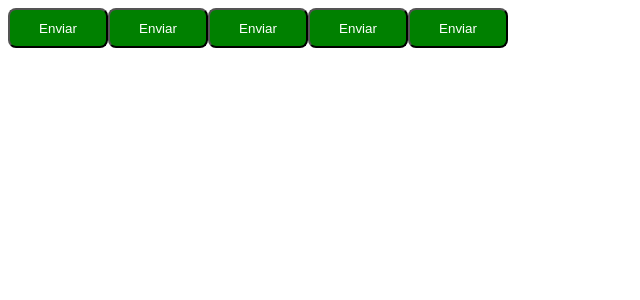
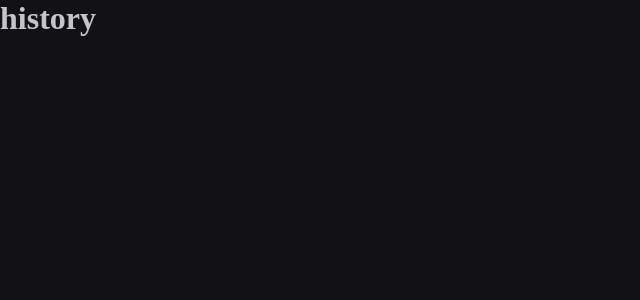
Before and after one commit to NetoResende/01-to-do-list, a React (Vite) app: page /History in a window 1280 px wide. Shown: the top 300 px of the page, without its empty margins (0-640 px from the left). Built offline with nearby package versions, Linux system fonts and the light colour scheme.

Commit message:
criando rotas

```diff
--- a/package.json
+++ b/package.json
@@ -12,6 +12,7 @@
   "dependencies": {
     "react": "^18.3.1",
     "react-dom": "^18.3.1",
+    "react-router-dom": "^6.25.1",
     "styled-components": "^6.1.12"
   },
   "devDependencies": {
@@ -21,9 +22,6 @@
     "@typescript-eslint/eslint-plugin": "^7.15.0",
     "@typescript-eslint/parser": "^7.15.0",
     "@vitejs/plugin-react": "^4.3.1",
-    "eslint": "^8.57.0",
-    "eslint-plugin-react-hooks": "^4.6.2",
-    "eslint-plugin-react-refresh": "^0.4.7",
     "typescript": "^5.2.2",
     "vite": "^5.3.4"
   }
--- a/src/App.tsx
+++ b/src/App.tsx
@@ -1,14 +1,16 @@
-import { ThemeProvider} from 'styled-components'
-import { Button } from "./components/Button";
-import { defaultThemes } from './styles/themes/default';
+import { ThemeProvider } from "styled-components"
+import { defaultThemes } from "./styles/themes/default";
+import { GlobalStyle } from "./styles/global";
+import { BrowserRouter} from 'react-router-dom'
+import { Router } from "./Router";
+
 export function App() {
   return (
     <ThemeProvider theme={defaultThemes}>
-        <Button variant="primary"/>
-        <Button variant="secondary"/>
-        <Button variant="success"/>
-        <Button variant="danger"/>
-        <Button />
+      <BrowserRouter>
+         <Router/>
+      </BrowserRouter>
+      <GlobalStyle />
     </ThemeProvider>
-  )
+  );
 }
--- /dev/null
+++ b/src/Router.tsx
@@ -0,0 +1,15 @@
+import {Routes, Route} from 'react-router-dom'
+import { Home } from './pages/Home'
+import { History } from './pages/History'
+import { ErroPages } from './pages/ErroPages'
+
+
+export function Router(){
+  return(
+    <Routes>
+      <Route path='/' element={<Home/>}/>
+      <Route path='/History' element={<History/>}/>
+      <Route path='*' element={<ErroPages/>}/>
+    </Routes>
+  )
+}
--- a/src/components/Button.style.ts
+++ /dev/null
@@ -1,26 +0,0 @@
-
-import styled,{css} from "styled-components";
-export type ButtonVariant ='primary'| 'secondary'| 'danger'| 'success';
-
- interface ButtonContainerProps {
-  variant: ButtonVariant;
-}
-const ButtonVariants = {
-  primary: "purple",
-  secondary: 'orange',
-  danger: 'red',
-  success: "green"
-}
-
-export const ButtonContainer = styled.button <ButtonContainerProps>`
-  width: 100px;
-  height: 40px;
-  border-radius: 8px;
-
-  background-color: ${props=>props.theme.primary};
-  color: ${props=>props.theme.white}
-
-  /* ${props => {
-    return css`background-color: ${ButtonVariants[props.variant]}`
-  }} */
-`
--- a/src/components/Button.tsx
+++ /dev/null
@@ -1,8 +0,0 @@
-import { ButtonContainer, ButtonVariant } from './Button.style';
-
-interface ButtonProps {
-  variant?: ButtonVariant;
-}
-export function Button({variant ='primary'}: ButtonProps){
-  return <ButtonContainer variant={variant}>Enviar</ButtonContainer>
-}
--- /dev/null
+++ b/src/pages/ErroPages.tsx
@@ -0,0 +1,3 @@
+export function ErroPages(){
+  return <h1>Erro 404!</h1>
+}
--- /dev/null
+++ b/src/pages/History.tsx
@@ -0,0 +1,3 @@
+export function History(){
+  return <h1>history</h1>
+}
--- /dev/null
+++ b/src/pages/Home.tsx
@@ -0,0 +1,3 @@
+export function Home(){
+  return <h1>Home</h1>
+}
--- /dev/null
+++ b/src/styles/global.ts
@@ -0,0 +1,23 @@
+import { createGlobalStyle } from 'styled-components';
+
+export const GlobalStyle = createGlobalStyle`
+  * {
+    margin: 0;
+    padding: 0;
+    box-sizing:border-box;
+  }
+
+  :focus {
+    outline: 0;
+    box-shadow: 0 0 0 2px ${props=>props.theme['green-500']}
+  }
+  body {
+    background: ${props=>props.theme['gray-900']};
+    color: ${props=>props.theme['gray-300']};
+  }
+  body, input, textarea, button {
+    font-family: serif;
+    font-weight: 400;
+    font-size: 1rem;
+  }
+`
--- a/src/styles/themes/default.ts
+++ b/src/styles/themes/default.ts
@@ -1,5 +1,21 @@
 export const defaultThemes = {
   white: '#fff',
-  primary: 'green',
-  secondary: 'purple'
+
+  'gray-100':'#E1E1E6',
+  'gray-300':'#C4C4CC',
+  'gray-400':'#8d8d99',
+  'gray-500':'#7c7c8a',
+  'gray-600':'#323238',
+  'gray-700':'#29292e',
+  'gray-800':'#202024',
+  'gray-900':'#121214',
+
+  'green-300':'#00b37e',
+  'green-500':'#00875f',
+  'green-700':'#015f43',
+
+  'red-500':'#ab222f',
+  'red-700':'#7a1921',
+
+  'yellow-500':'#fba94c',
 }
```
Also changed, not shown: .eslintrc.cjs (deleted), 1 other file (tests, documents, lock files or other folders).
